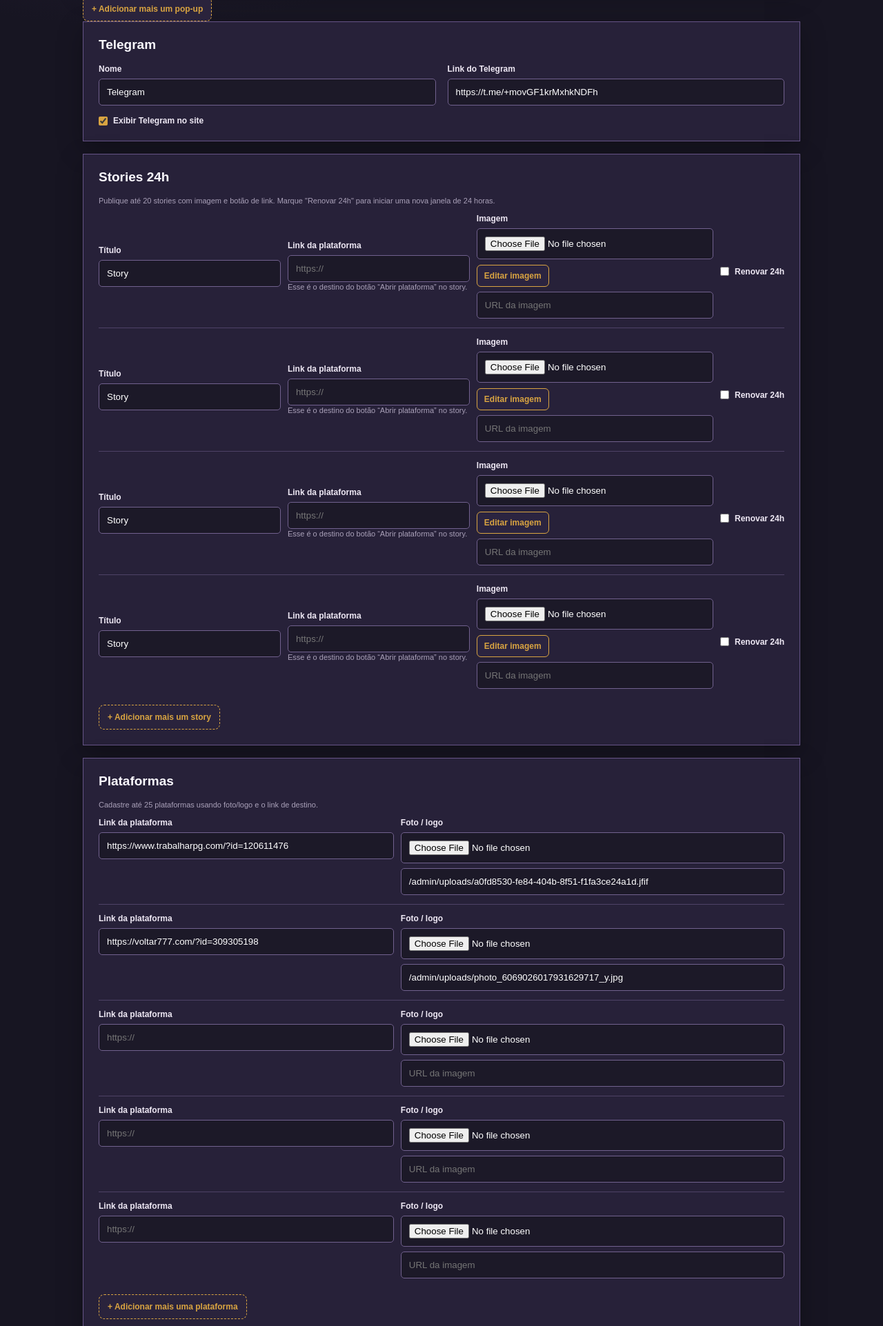
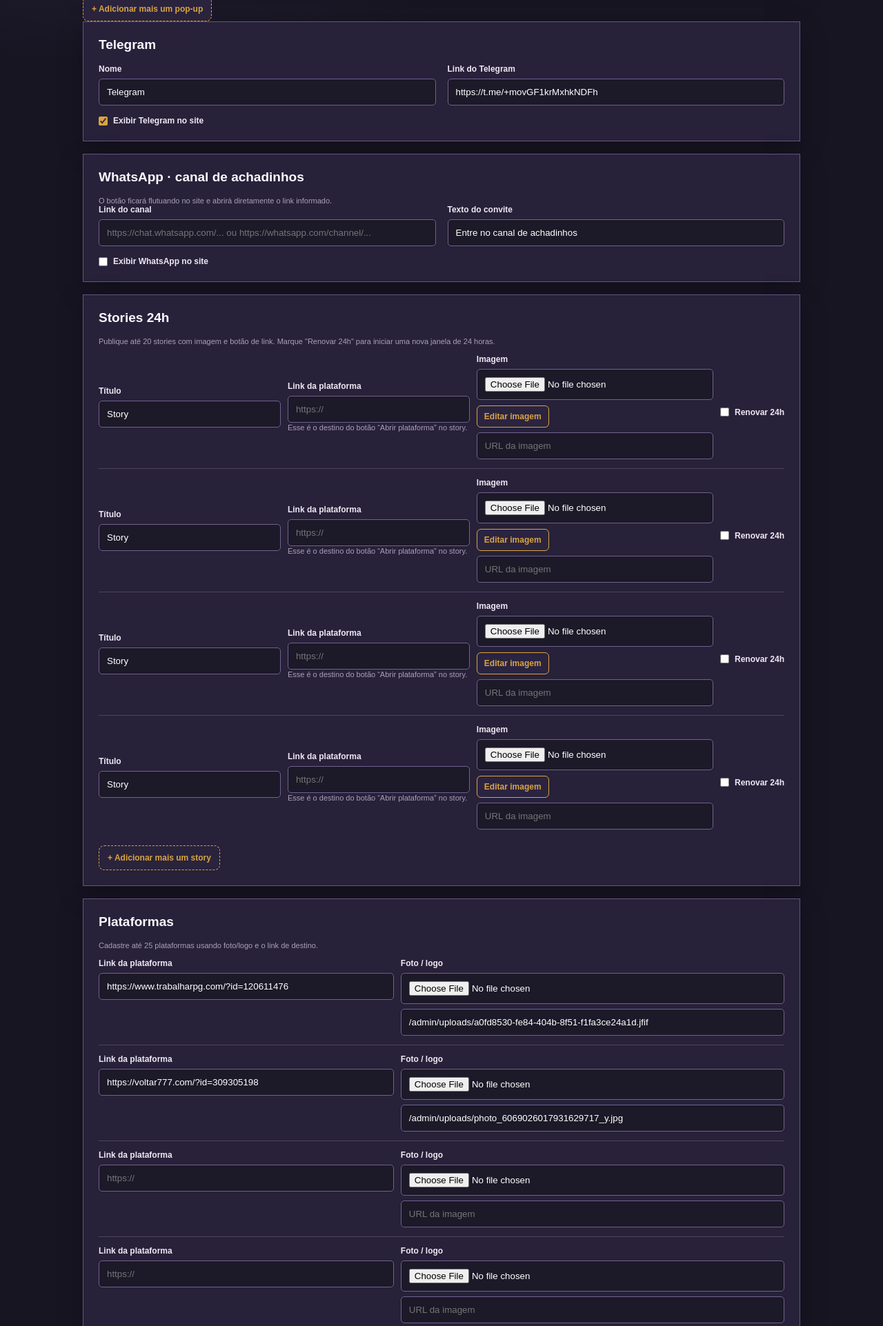
Before and after one commit to gabrielasmoreira19-sys/gjfortunesinais, a Flask app: page /admin in a window 1280 px wide. Shown: the part 1096-3019 px from the top of the page at 69% size. Run offline with Flask 3, Linux system fonts and the light colour scheme; the visitor is signed in with stand-in values (Sample User, id 1); some libraries are stand-ins or nearby versions.

Commit message:
Adiciona convite flutuante do WhatsApp

```diff
--- a/app.py
+++ b/app.py
@@ -88,6 +88,7 @@ CONFIG_PADRAO = {
 	"popup_2": {"ativo": False, "titulo": "Nova plataforma", "texto": "Confira a segunda oferta de entrada.", "imagem": "", "link": "#lancamentos", "botao": "Entrar agora"},
 	"popup_3": {"ativo": False, "titulo": "Oferta especial", "texto": "Confira a terceira oferta de entrada.", "imagem": "", "link": "#lancamentos", "botao": "Entrar agora"},
 	"telegram": {"ativo": True, "nome": "Telegram", "link": "https://t.me/"},
+	"whatsapp": {"ativo": False, "link": "", "texto": "Entre no canal de achadinhos"},
 	"plataformas": [],
 	"stories": [],
 }
@@ -320,6 +321,11 @@ def salvar_admin():
 		"ativo": request.form.get("telegram_ativo") == "on",
 		"nome": request.form.get("telegram_nome", "Telegram").strip(),
 		"link": request.form.get("telegram_link", "").strip(),
+	}
+	configuracao["whatsapp"] = {
+		"ativo": request.form.get("whatsapp_ativo") == "on",
+		"link": request.form.get("whatsapp_link", "").strip(),
+		"texto": request.form.get("whatsapp_texto", "Entre no canal de achadinhos").strip() or "Entre no canal de achadinhos",
 	}
 	plataformas = []
 	for indice in range(25):
--- a/templates/admin.html
+++ b/templates/admin.html
@@ -334,6 +334,16 @@
                     <label>Link do Telegram<input name="telegram_link" value="{{ configuracao.telegram.link }}" placeholder="https://t.me/seu_canal"></label>
                 </div>
                 <label class="check"><input type="checkbox" name="telegram_ativo" {% if configuracao.telegram.ativo %}checked{% endif %}> Exibir Telegram no site</label>
+            </section>
+
+            <section class="panel">
+                <h2>WhatsApp · canal de achadinhos</h2>
+                <p class="hint">O botão ficará flutuando no site e abrirá diretamente o link informado.</p>
+                <div class="panel-grid">
+                    <label>Link do canal<input name="whatsapp_link" value="{{ configuracao.whatsapp.link|default('') }}" placeholder="https://chat.whatsapp.com/... ou https://whatsapp.com/channel/..." type="url"></label>
+                    <label>Texto do convite<input name="whatsapp_texto" value="{{ configuracao.whatsapp.texto|default('Entre no canal de achadinhos') }}" placeholder="Entre no canal de achadinhos"></label>
+                </div>
+                <label class="check"><input type="checkbox" name="whatsapp_ativo" {% if configuracao.whatsapp.ativo|default(false) %}checked{% endif %}> Exibir WhatsApp no site</label>
             </section>
 
             <section class="panel">
```
Also changed, not shown: templates/index.html (+5 -1 lines).
